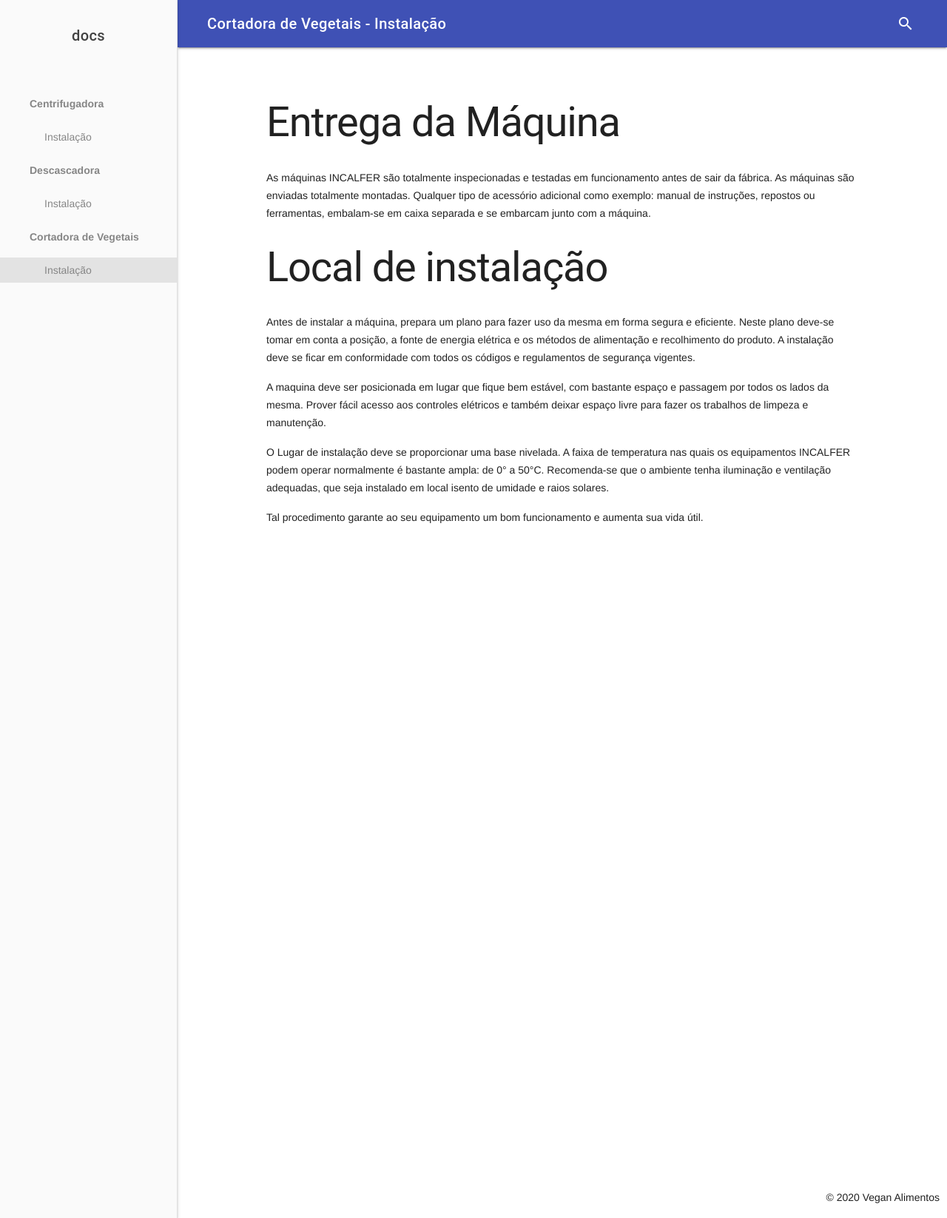
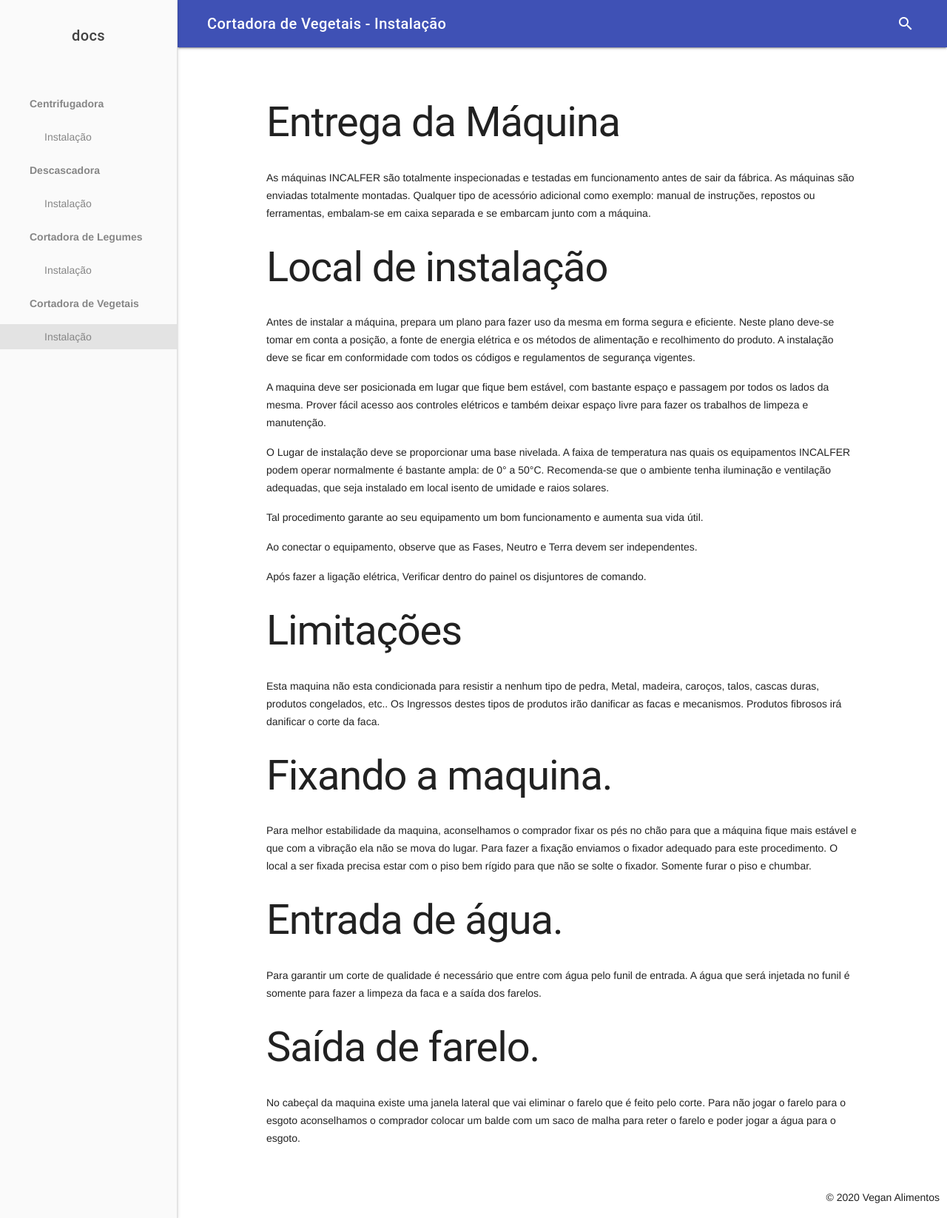
Before and after one commit to vegan-ind-br/docs, a Jekyll site: the page built from assets/CortadoraDeVegetais-Instalacao.md, in a window 1280 px wide. Shown: the whole page at 74% size. Built offline with Jekyll 4.4.1, drawn with Linux system fonts in a browser that asks for light colours.

Commit message:
more itens more

```diff
--- a/assets/CortadoraDeVegetais-Instalacao.md
+++ b/assets/CortadoraDeVegetais-Instalacao.md
@@ -17,3 +17,24 @@ A maquina deve ser posicionada em lugar que fique bem estável, com bastante esp
 O Lugar de instalação deve se proporcionar uma base nivelada. A faixa de temperatura nas quais os equipamentos INCALFER podem operar normalmente é bastante ampla: de 0° a 50°C. Recomenda-se que o ambiente tenha iluminação e ventilação adequadas, que seja instalado em local isento de umidade e raios solares.
 
 Tal procedimento garante ao seu equipamento um bom funcionamento e aumenta sua vida útil.
+
+Ao conectar o equipamento, observe que as Fases, Neutro e Terra devem ser independentes.
+
+Após fazer a ligação elétrica, Verificar dentro do painel os disjuntores de comando.
+
+# Limitações
+Esta maquina não esta condicionada para resistir a nenhum tipo de pedra, Metal, madeira, caroços, talos, cascas duras, produtos congelados, etc.. Os Ingressos destes tipos de produtos irão danificar as facas e mecanismos.
+Produtos fibrosos irá danificar o corte da faca.
+
+# Fixando a maquina.
+
+Para melhor estabilidade da maquina, aconselhamos o comprador fixar os pés no chão para que a máquina fique mais estável e que com a vibração ela não se mova do lugar. Para fazer a fixação enviamos o fixador adequado para este procedimento. O local a ser fixada precisa estar com o piso bem rígido para que não se solte o fixador. Somente furar o piso e chumbar.
+
+# Entrada de água.
+
+Para garantir um corte de qualidade é necessário que entre com água pelo funil de entrada. A água que será injetada no funil é somente para fazer a limpeza da faca e a saída dos farelos.
+
+# Saída de farelo.
+
+No cabeçal da maquina existe uma janela lateral que vai eliminar o farelo que é feito pelo corte.
+Para não jogar o farelo para o esgoto aconselhamos o comprador colocar um balde com um saco de malha para reter o farelo e poder jogar a água para o esgoto.
```
Also changed, not shown: assets/CortadoraDeLegumes-Instalacao.md (added, +23 -0 lines), assets/CortadoraDeLegumes.md (added, +34 -0 lines).
